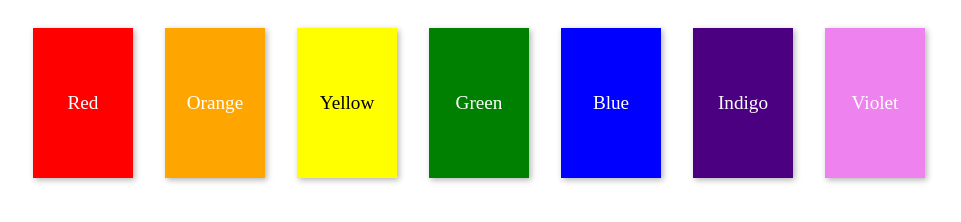
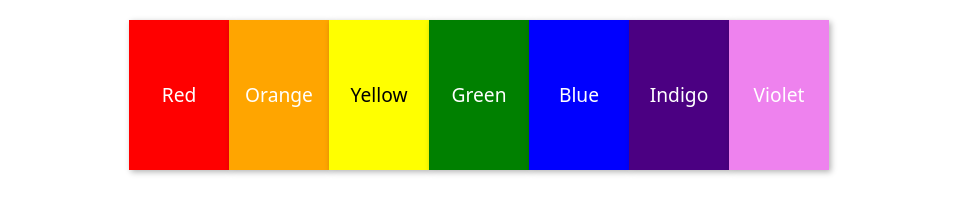
Before and after one commit to ZackJava59/rainbow, a plain HTML site: page index.html in a window 1280 px wide. Shown: the whole page, without its empty margins (161-1122 px from the left). Drawn offline with nearby package versions, Linux system fonts and the light colour scheme.

Commit message:
added bootstrap

```diff
--- a/index.html
+++ b/index.html
@@ -2,11 +2,14 @@
 <html lang="en">
 <head>
     <meta charset="UTF-8">
+    <meta name="viewport" content="width=device-width, initial-scale=1">
+    <link href="https://cdn.jsdelivr.net/npm/bootstrap@5.3.3/dist/css/bootstrap.min.css" rel="stylesheet">
     <title>Rainbow Rectangles</title>
     <link rel="stylesheet" href="styles.css">
 </head>
 <body>
 <div class="container">
+    <div class="row justify-content-center">
         <div class="rectangle red">Red</div>
         <div class="rectangle blue">Blue</div>
         <div class="rectangle green">Green</div>
@@ -15,6 +18,7 @@
         <div class="rectangle indigo">Indigo</div>
         <div class="rectangle yellow">Yellow</div>
     </div>
+</div>
 
 </body>
 </html>
```
Lines whose indentation alone changed are shown as unchanged.
